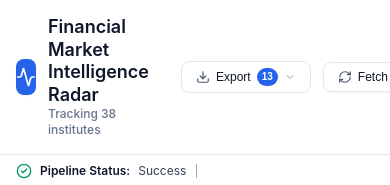
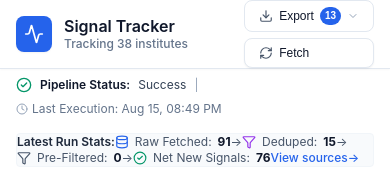
Before and after one commit to pmaniuap/track23, a Next.js app in the folder frontend/: page / in a window 390 px wide. Shown: the top 185 px of the page. Built offline with nearby package versions, Linux system fonts and the light colour scheme; no server answers; the database is empty.

Commit message:
feat(header): update title to Signal Tracker, reserve 65% width on mobile, and stack Fetch under Export

```diff
--- a/frontend/src/app/layout.tsx
+++ b/frontend/src/app/layout.tsx
@@ -2,7 +2,7 @@
 import './globals.css';
 
 export const metadata: Metadata = {
-  title: 'Financial Market Intelligence Radar',
+  title: 'Signal Tracker',
   description: 'Automated strategic intelligence tracking across 38 global financial institutions.',
 };
 
--- a/frontend/src/components/Header.tsx
+++ b/frontend/src/components/Header.tsx
@@ -63,24 +63,24 @@
   return (
     <>
       <header className="bg-white border-b border-slate-200 sticky top-0 z-40">
-        <div className="max-w-7xl mx-auto px-4 sm:px-6 lg:px-8 py-4 min-h-[4.5rem] flex items-center justify-between gap-4">
+        <div className="max-w-7xl mx-auto px-4 sm:px-6 lg:px-8 py-3.5 min-h-[4.25rem] flex items-center justify-between gap-3">
           {/* Brand & Title */}
-          <div className="flex items-center space-x-3">
+          <div className="flex items-center space-x-3 min-w-[65%] sm:min-w-0 flex-1 sm:flex-none">
             <div className="w-9 h-9 shrink-0 rounded-lg bg-blue-600 flex items-center justify-center text-white shadow-sm">
               <Activity className="w-5 h-5" />
             </div>
-            <div>
-              <h1 className="text-lg font-semibold text-slate-900 leading-tight">
-                Financial Market Intelligence Radar
+            <div className="min-w-0">
+              <h1 className="text-base sm:text-lg font-semibold text-slate-900 leading-tight truncate">
+                Signal Tracker
               </h1>
-              <p className="text-xs text-slate-500 font-medium">
+              <p className="text-xs text-slate-500 font-medium truncate">
                 Tracking 38 institutes
               </p>
             </div>
           </div>
 
           {/* Status Indicators & Fetch */}
-          <div className="flex flex-row items-center gap-3 max-sm:flex-col max-sm:items-end max-sm:gap-1.5 shrink-0">
+          <div className="flex flex-col items-end sm:flex-row sm:items-center gap-1.5 sm:gap-3 shrink-0">
             {/* Export Button (Option A Badge - Matching Prototype) */}
             <div className="export-wrap shrink-0" ref={exportRef}>
               <button
@@ -150,7 +150,7 @@
             <button
               onClick={onRefresh}
               disabled={isRefreshing}
-              className="hig-button !px-2.5 !py-1.5 flex items-center gap-1.5 text-xs whitespace-nowrap shadow-sm hover:shadow transition-all self-end sm:self-auto"
+              className="hig-button !px-2.5 !py-1.5 flex items-center gap-1.5 text-xs whitespace-nowrap shadow-sm hover:shadow transition-all"
               title="Fetch signals from pipeline"
             >
               <RefreshCw
```
